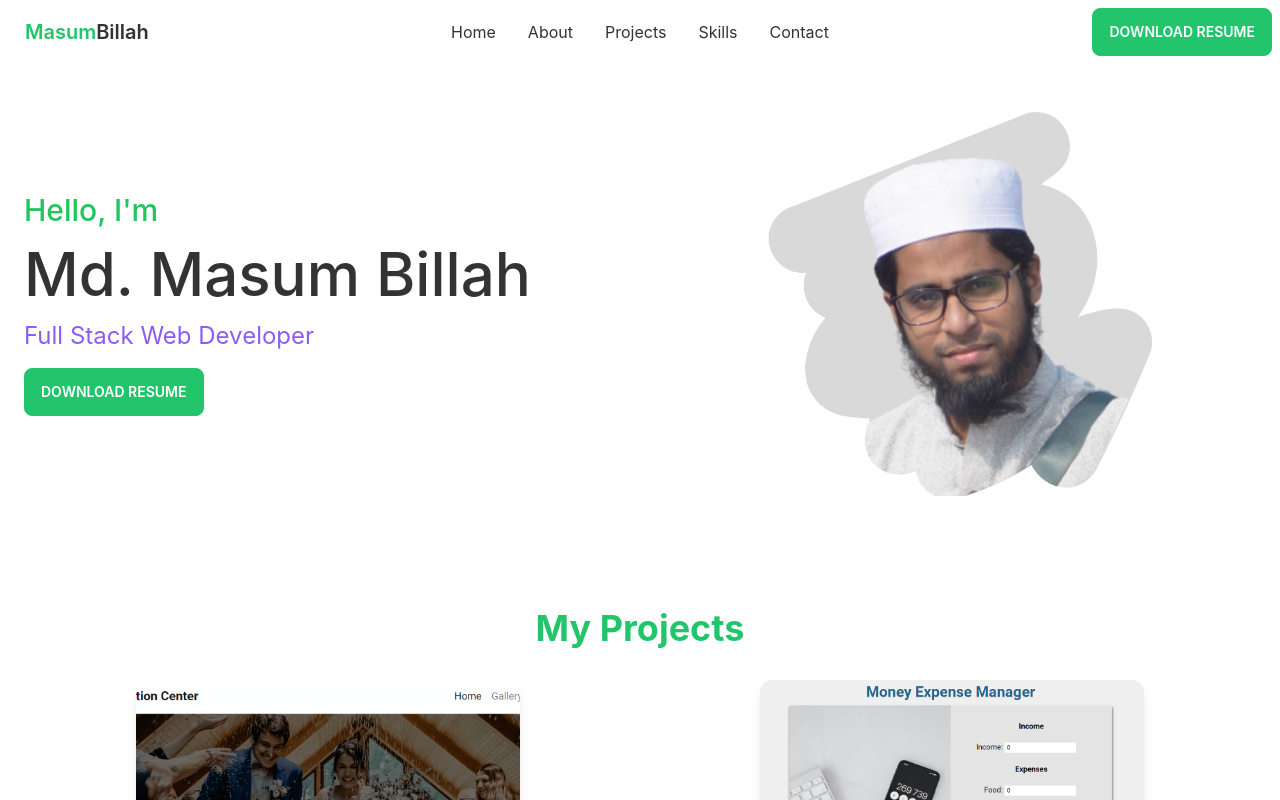
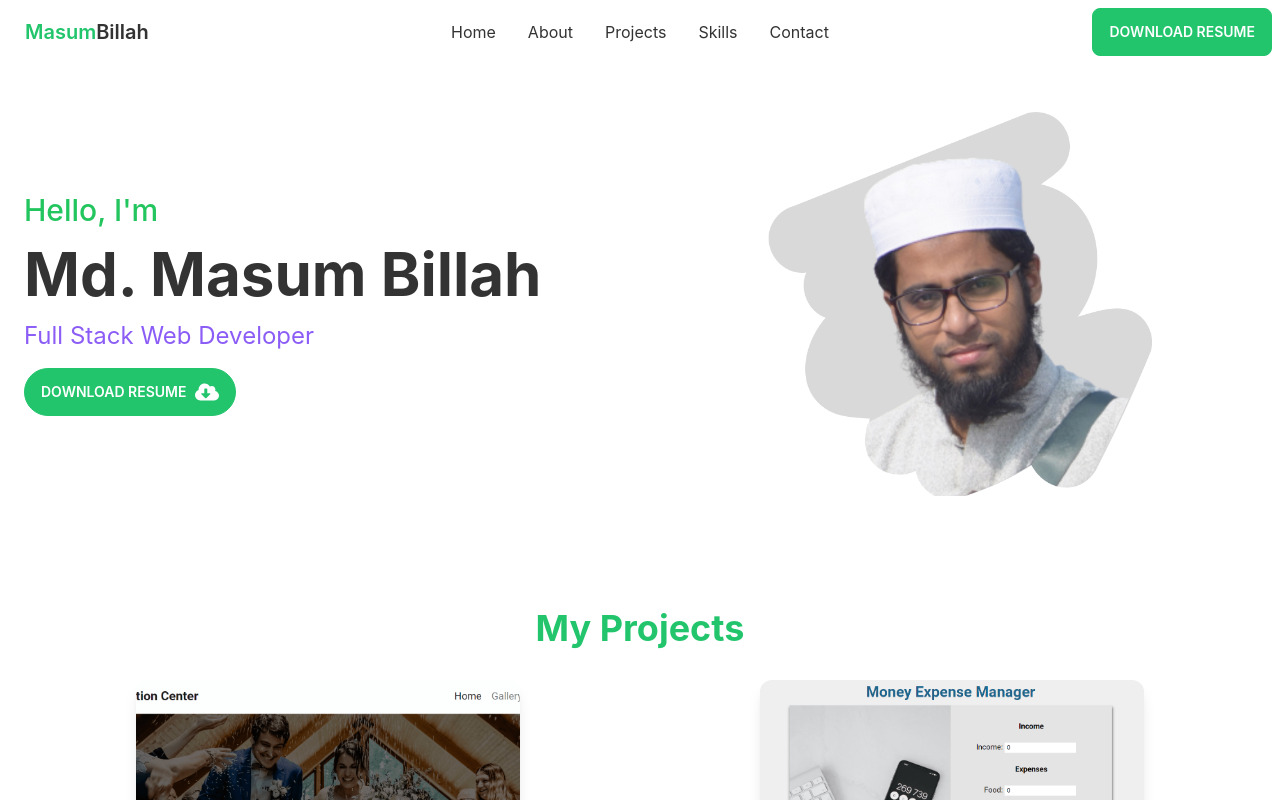
Before and after one commit to SEC-MASUM/portfolio, a React (Create React App) app: page / in a window 1280 px wide. Shown: the top 800 px of the page. Built offline with nearby package versions, Linux system fonts and the light colour scheme.

Commit message:
add icon

```diff
--- a/src/Pages/Home/Banner.js
+++ b/src/Pages/Home/Banner.js
@@ -1,6 +1,6 @@
 import React from "react";
 import photo from "../../assets/images/Profile-Picture.png";
-
+import {FaCloudDownloadAlt} from "react-icons/fa"
 const Banner = () => {
   return (
     <div className="container mx-auto">
@@ -8,7 +8,7 @@ const Banner = () => {
         <div className="flex-1 flex  items-center">
           <div className="px-6 py-12">
             <h4 className="text-3xl  font-medium text-green-500">Hello, I'm</h4>
-            <h1 className="text-6xl font-medium pt-4">Md. Masum Billah</h1>
+            <h1 className="text-6xl font-bold pt-4">Md. Masum Billah</h1>
             <p className="text-2xl  py-4 text-violet-500">
               {" "}
               Full Stack Web Developer
@@ -18,14 +18,17 @@ const Banner = () => {
               web application using React. Feel free to contact me for any React
               projects you might have in mind.
             </p> */}
+            <div className="flex items-center space-x-6">
               <a
                 href="https://drive.google.com/file/d/1516clwC-JRrVQ5i8wDT2pJxcNMkBVuk9/view"
                 target="_blank"
-              className="btn btn-primary text-white"
+                className="btn btn-primary rounded-full text-white flex justify-between gap-2"
                 rel="noreferrer"
               >
-              Download Resume
+                Download Resume{" "}
+                <FaCloudDownloadAlt className="h-6 w-6"></FaCloudDownloadAlt>
               </a>
+            </div>
           </div>
         </div>
         <div className="flex-1 flex justify-center items-center">
```
Lines whose indentation alone changed are shown as unchanged.
